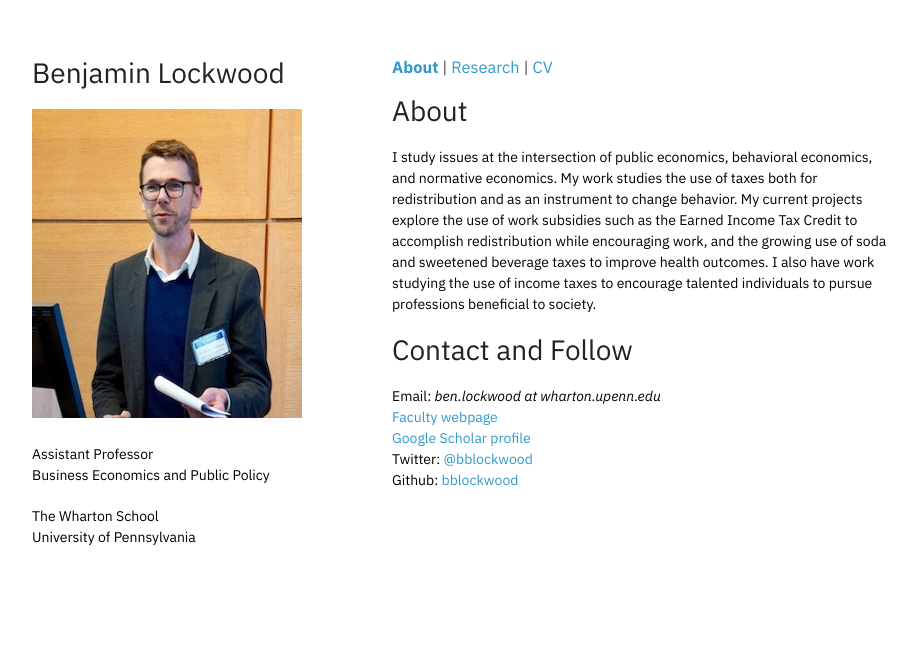
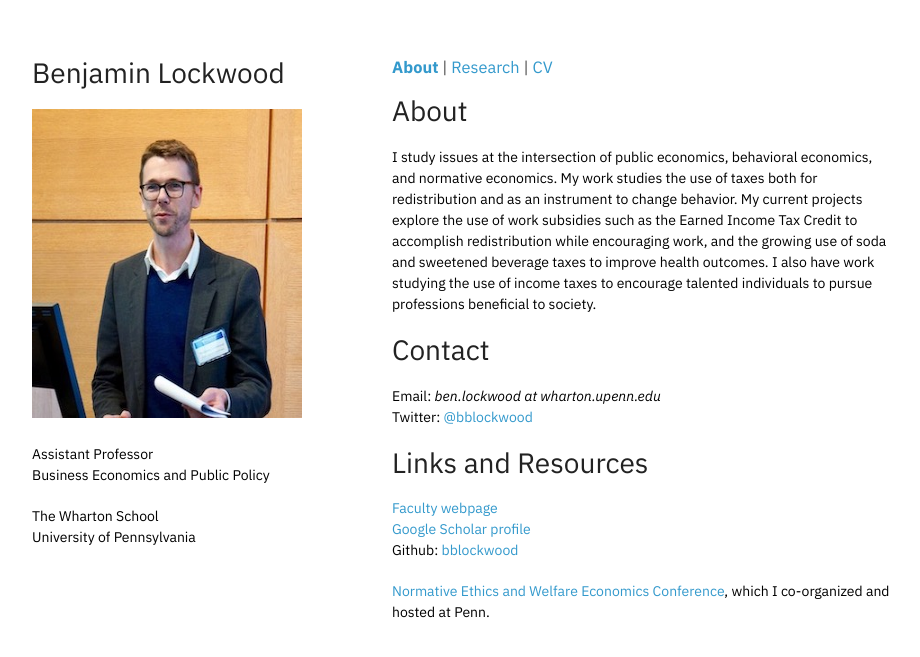
Before and after one commit to sxfinance/sxia.github.io, a Jekyll site: the page index.html, which Jekyll copies as it is, in a window 1280 px wide. Shown: the top 657 px of the page, without its empty margins (178-1098 px from the left). Built offline with Jekyll 4.4.1, drawn with Linux system fonts in a browser that asks for light colours.

Commit message:
Layout updates

```diff
--- a/index.html
+++ b/index.html
@@ -48,12 +48,17 @@
 
         <p>I study issues at the intersection of public economics, behavioral economics, and normative economics. My work studies the use of taxes both for redistribution and as an instrument to change behavior. My current projects explore the use of work subsidies such as the Earned Income Tax Credit to accomplish redistribution while encouraging work, and the growing use of soda and sweetened beverage taxes to improve health outcomes. I also have work studying the use of income taxes to encourage talented individuals to pursue professions beneficial to society.</p>
 
-      <h1>Contact and Follow</h1>
+      <h1>Contact</h1>
         <p>Email: <i>ben.lockwood <i>at</i> wharton.upenn.edu </i><br>
-        <a href="https://bepp.wharton.upenn.edu/profile/benlo/">Faculty webpage</a><br>
-        <a href="https://scholar.google.com/citations?user=1zn8VmEAAAAJ">Google Scholar profile</a><br>
-        Twitter: <a href="https://twitter.com/bblockwood">@bblockwood</a><br>
-        Github: <a href="https://github.com/bblockwood">bblockwood</a></p>
+        Twitter: <a href="https://twitter.com/bblockwood">@bblockwood</a>
+
+     <h1>Links and Resources</h1>
+     <p><a href="https://bepp.wharton.upenn.edu/profile/benlo/">Faculty webpage</a><br>
+     <a href="https://scholar.google.com/citations?user=1zn8VmEAAAAJ">Google Scholar profile</a><br>
+     Github: <a href="https://github.com/bblockwood">bblockwood</a></p>
+
+     <p><a href="https://events.wharton.upenn.edu/normative-conference/schedule/">Normative Ethics and Welfare Economics Conference</a>, which I co-organized and hosted at Penn.</p>
+     </p>
 
 	</section>
     </div>
```
